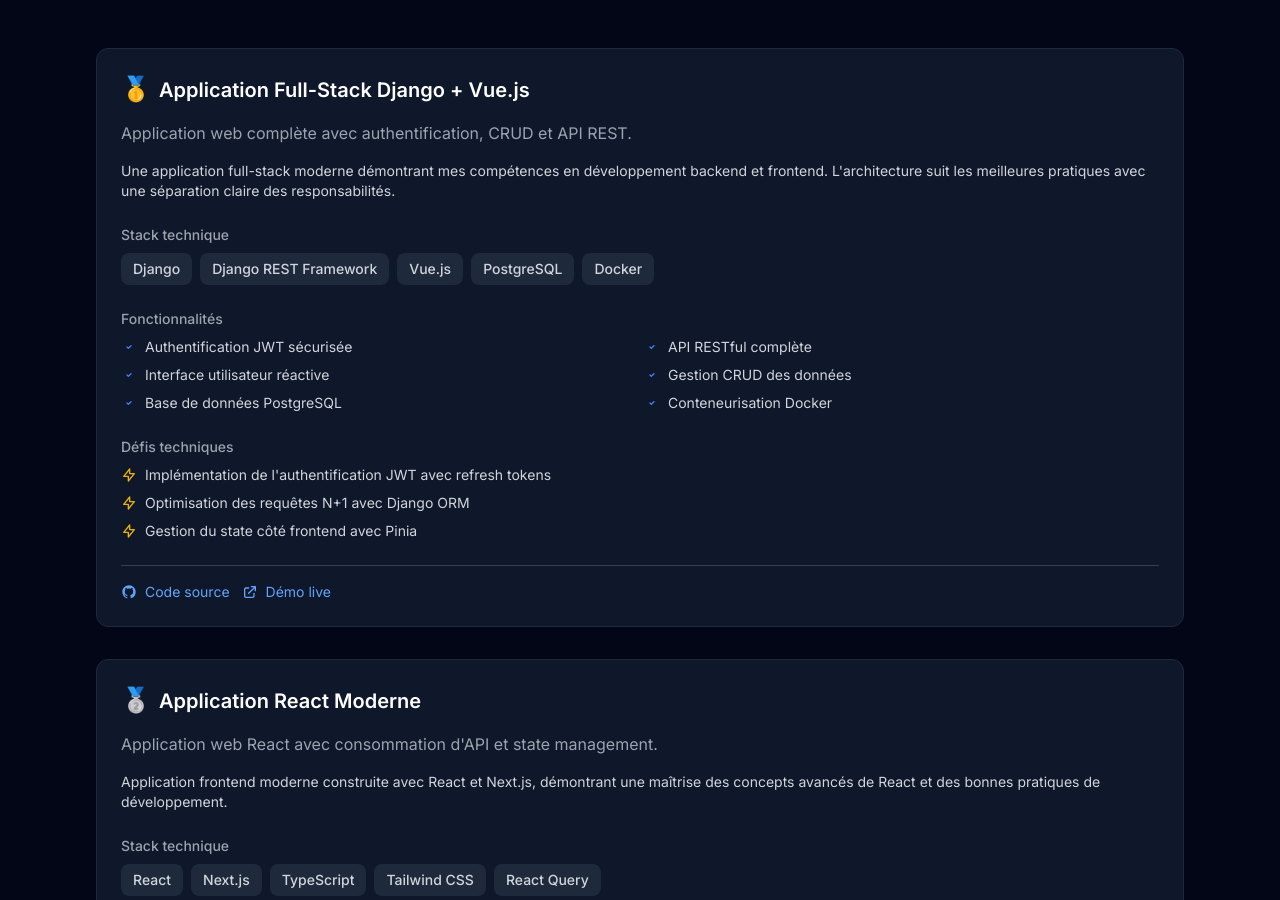
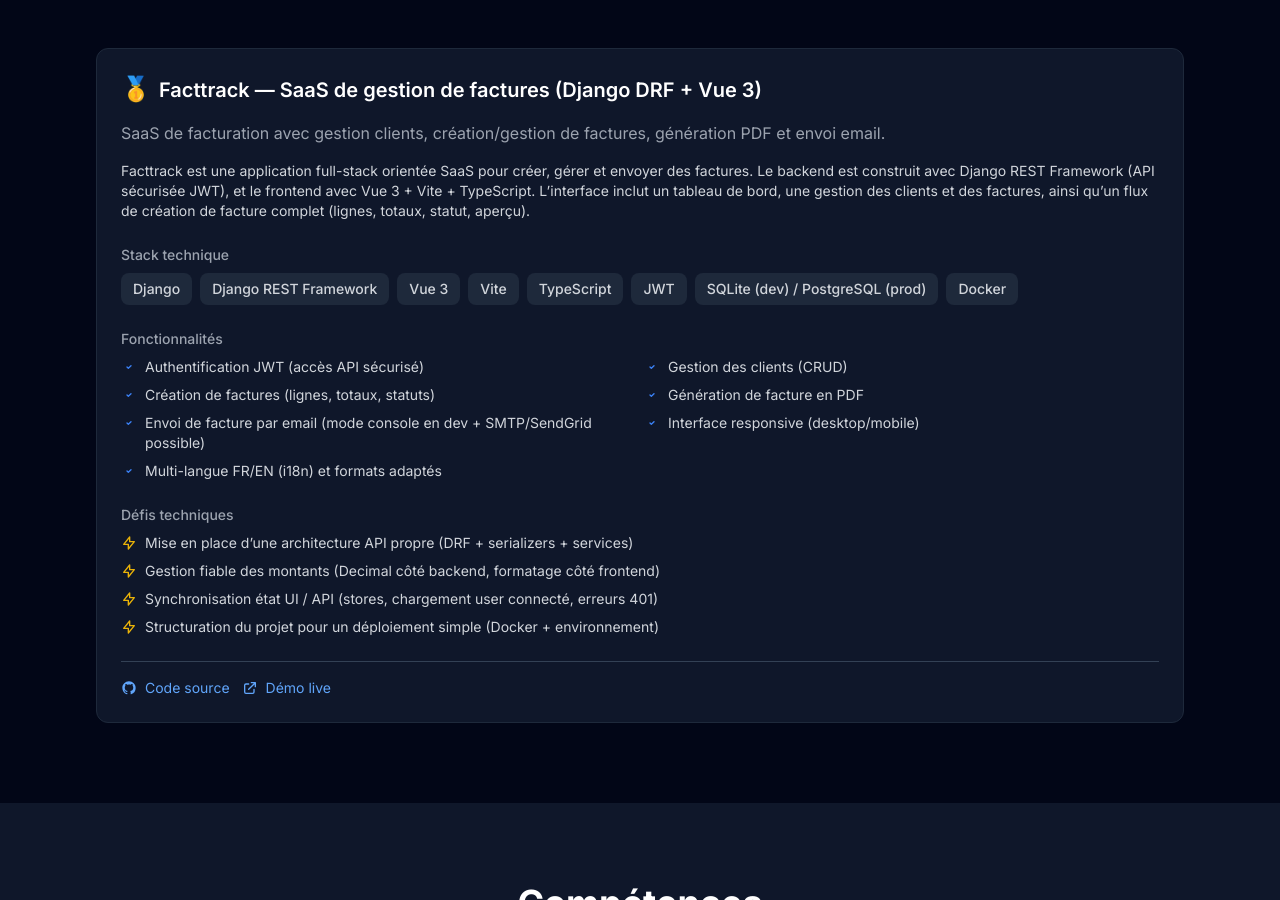
Before and after one commit to Djefrid/portfolio, a Next.js app: page / in a window 1280 px wide. Shown: the part 1900-2800 px from the top of the page. Built offline with nearby package versions, Linux system fonts and the light colour scheme; no server answers; the database is empty.

Commit message:
correction : informations projet

```diff
--- a/data/portfolio-data.ts
+++ b/data/portfolio-data.ts
@@ -70,73 +70,41 @@
 };
 
 export const projects: Project[] = [
-  {
-    id: "projet-fullstack",
-    title: "Application Full-Stack Django + Vue.js",
-    description: "Application web complète avec authentification, CRUD et API REST.",
-    longDescription: "Une application full-stack moderne démontrant mes compétences en développement backend et frontend. L'architecture suit les meilleures pratiques avec une séparation claire des responsabilités.",
-    stack: ["Django", "Django REST Framework", "Vue.js", "PostgreSQL", "Docker"],
+   {
+    id: "facttrack-saas",
+    title: "Facttrack — SaaS de gestion de factures (Django DRF + Vue 3)",
+    description:
+      "SaaS de facturation avec gestion clients, création/gestion de factures, génération PDF et envoi email.",
+    longDescription:
+      "Facttrack est une application full-stack orientée SaaS pour créer, gérer et envoyer des factures. Le backend est construit avec Django REST Framework (API sécurisée JWT), et le frontend avec Vue 3 + Vite + TypeScript. L’interface inclut un tableau de bord, une gestion des clients et des factures, ainsi qu’un flux de création de facture complet (lignes, totaux, statut, aperçu).",
+    stack: [
+      "Django",
+      "Django REST Framework",
+      "Vue 3",
+      "Vite",
+      "TypeScript",
+      "JWT",
+      "SQLite (dev) / PostgreSQL (prod)",
+      "Docker"
+    ],
     features: [
-      "Authentification JWT sécurisée",
-      "API RESTful complète",
-      "Interface utilisateur réactive",
-      "Gestion CRUD des données",
-      "Base de données PostgreSQL",
-      "Conteneurisation Docker"
+      "Authentification JWT (accès API sécurisé)",
+      "Gestion des clients (CRUD)",
+      "Création de factures (lignes, totaux, statuts)",
+      "Génération de facture en PDF",
+      "Envoi de facture par email (mode console en dev + SMTP/SendGrid possible)",
+      "Interface responsive (desktop/mobile)",
+      "Multi-langue FR/EN (i18n) et formats adaptés"
     ],
     challenges: [
-      "Implémentation de l'authentification JWT avec refresh tokens",
-      "Optimisation des requêtes N+1 avec Django ORM",
-      "Gestion du state côté frontend avec Pinia"
+      "Mise en place d’une architecture API propre (DRF + serializers + services)",
+      "Gestion fiable des montants (Decimal côté backend, formatage côté frontend)",
+      "Synchronisation état UI / API (stores, chargement user connecté, erreurs 401)",
+      "Structuration du projet pour un déploiement simple (Docker + environnement)"
     ],
-    githubUrl: "https://github.com/votre-username/projet-fullstack",
-    demoUrl: "https://projet-fullstack-demo.vercel.app",
-    image: "/projects/fullstack.png",
-    featured: true
-  },
-  {
-    id: "app-react-moderne",
-    title: "Application React Moderne",
-    description: "Application web React avec consommation d'API et state management.",
-    longDescription: "Application frontend moderne construite avec React et Next.js, démontrant une maîtrise des concepts avancés de React et des bonnes pratiques de développement.",
-    stack: ["React", "Next.js", "TypeScript", "Tailwind CSS", "React Query"],
-    features: [
-      "Consommation d'API externes",
-      "State management avec React Query",
-      "Design responsive mobile-first",
-      "Typage strict TypeScript",
-      "Optimisation des performances"
-    ],
-    challenges: [
-      "Gestion du cache et de l'invalidation avec React Query",
-      "Implémentation du SSR avec Next.js",
-      "Optimisation du bundle size"
-    ],
-    githubUrl: "https://github.com/votre-username/app-react",
-    demoUrl: "https://app-react-demo.vercel.app",
-    image: "/projects/react-app.png",
-    featured: true
-  },
-  {
-    id: "api-django-docker",
-    title: "API Django Dockerisée avec CI/CD",
-    description: "API REST Django avec pipeline CI/CD et documentation complète.",
-    longDescription: "Projet démontrant mes compétences en DevOps et qualité logicielle. API Django conteneurisée avec tests automatisés et déploiement continu.",
-    stack: ["Django", "Django REST Framework", "Docker", "GitHub Actions", "PostgreSQL"],
-    features: [
-      "API RESTful documentée avec Swagger",
-      "Conteneurisation Docker complète",
-      "Pipeline CI/CD avec GitHub Actions",
-      "Tests unitaires et d'intégration",
-      "Linting et formatage automatique"
-    ],
-    challenges: [
-      "Configuration du multi-stage Docker build",
-      "Mise en place des tests automatisés dans la CI",
-      "Gestion des variables d'environnement sécurisées"
-    ],
-    githubUrl: "https://github.com/votre-username/api-django-docker",
-    image: "/projects/api-docker.png",
+    githubUrl: "https://github.com/Djefrid/facttrack",
+    demoUrl: "https://facttrack.ca",
+    image: "/projects/facttrack.png",
     featured: true
   }
 ];
```
